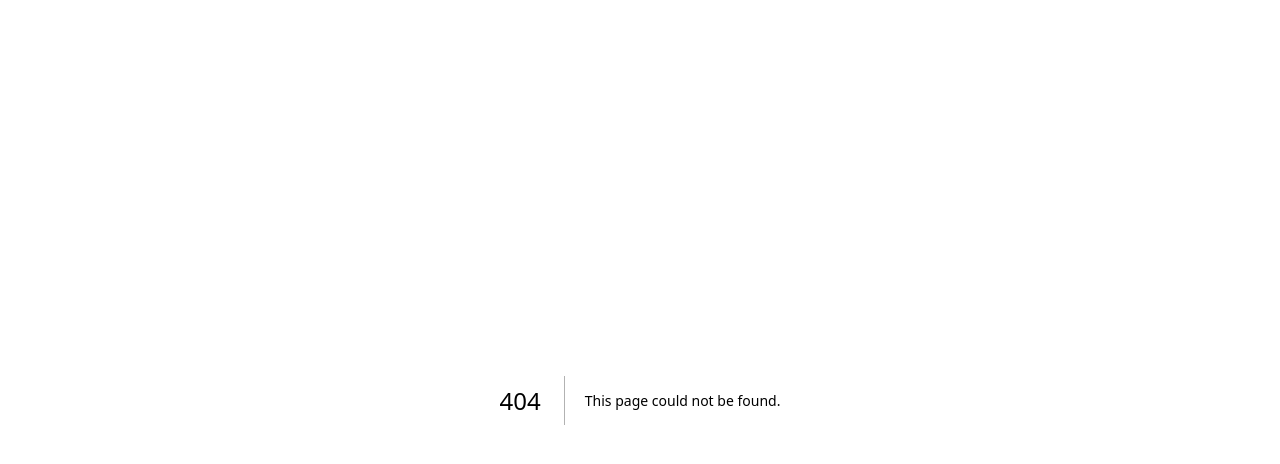
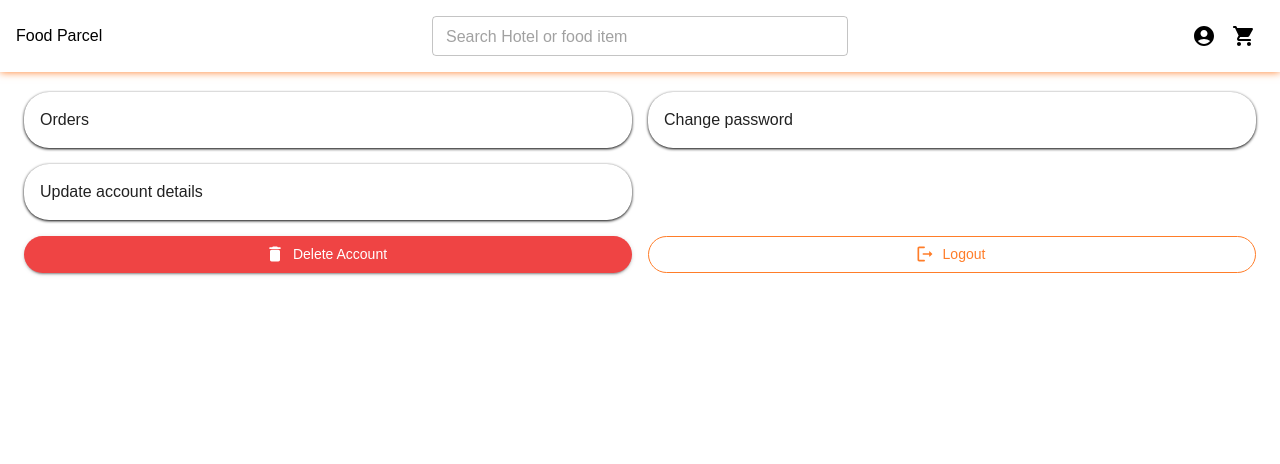
Before and after one commit to Satyaveerjaligama/food-parcel-frontend, a Next.js app: page /my-account in a window 1280 px wide. Before the commit this address had no page. Shown: the top 464 px of the page. Built offline with nearby package versions, Linux system fonts and the light colour scheme; a web font is replaced by a local one.

Commit message:
Added my account page

```diff
--- /dev/null
+++ b/app/my-account/page.tsx
@@ -0,0 +1,63 @@
+'use client';
+import Button from '@/components/Button';
+import Layout from '@/components/Layout';
+import { Card, Grid, Typography } from '@mui/material';
+import DeleteRoundedIcon from '@mui/icons-material/DeleteRounded';
+import LogoutRoundedIcon from '@mui/icons-material/LogoutRounded';
+import { useRouter } from 'next/navigation';
+
+const MyAccount = () => {
+  const router = useRouter();
+  const logoutBtnClick = () => {
+    router.push('login');
+  };
+
+  return (
+    <Layout>
+      <Grid container columnSpacing={2} rowSpacing={2} className='my-5 w-2/4 mx-auto'>
+        <Grid item xs={12} md={6}>
+          <Card className='p-4'>
+            <Typography>
+                Orders
+            </Typography>
+          </Card>
+        </Grid>
+        <Grid item xs={12} md={6}>
+          <Card className='p-4'>
+            <Typography>
+                Change password
+            </Typography>
+          </Card>
+        </Grid>
+        <Grid item xs={12} md={6}>
+          <Card className='p-4'>
+            <Typography>
+                Update account details
+            </Typography>
+          </Card>
+        </Grid>
+        <Grid item xs={12} md={6}></Grid>
+        <Grid item xs={12} md={6}>
+          <Button
+            startIcon={<DeleteRoundedIcon />}
+            label='Delete Account'
+            variant='contained'
+            fullWidth
+            color='error'
+          />
+        </Grid>
+        <Grid item xs={12} md={6}>
+          <Button
+            startIcon={<LogoutRoundedIcon />}
+            label='Logout'
+            variant='outlined'
+            fullWidth
+            onClick={logoutBtnClick}
+          />
+        </Grid>
+      </Grid>
+    </Layout>
+  );
+};
+
+export default MyAccount;
```
